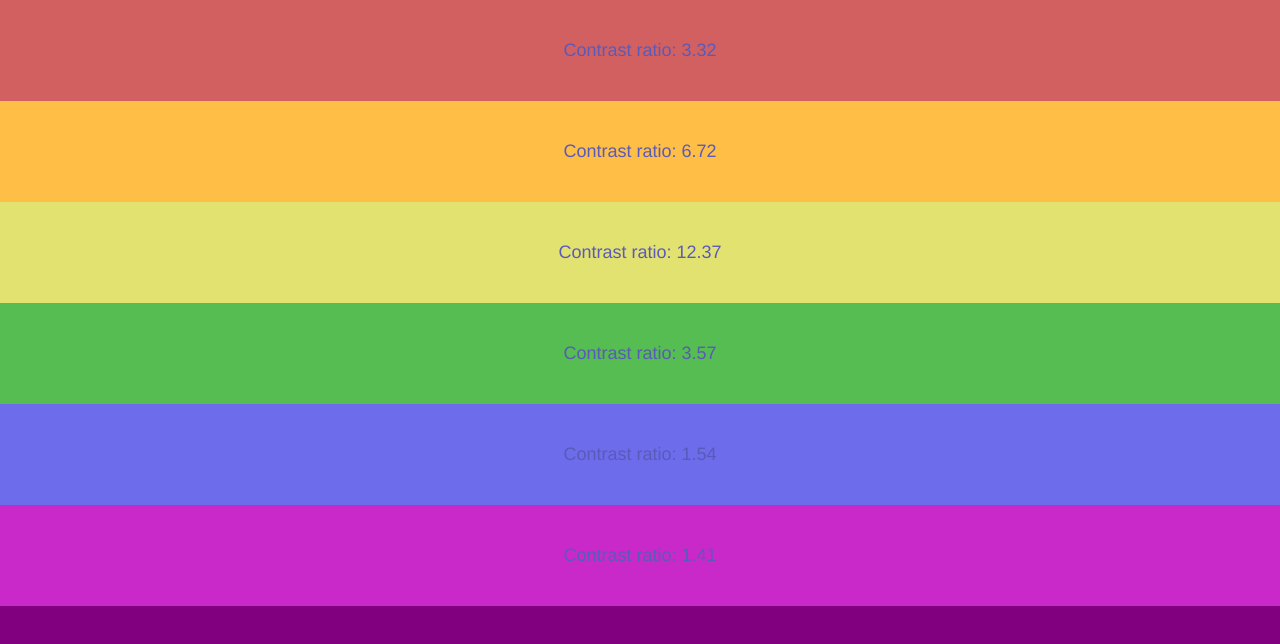
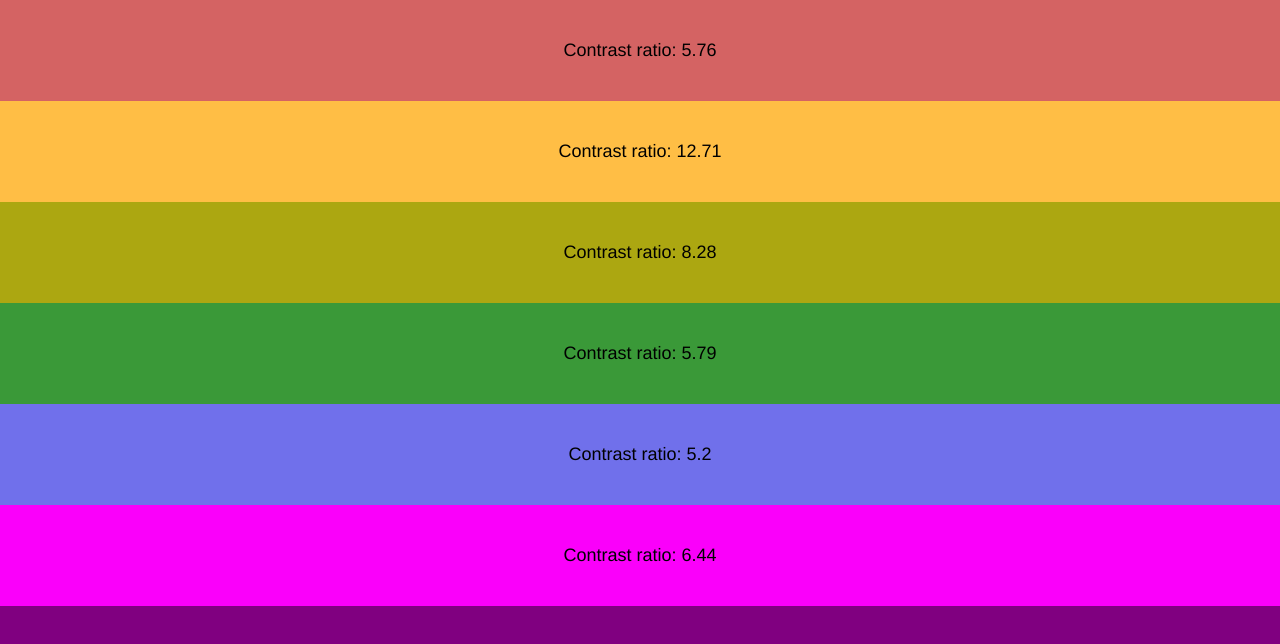
Before and after one commit to smithamaris/Lesson2Lab, a plain HTML site: page index.html in a window 1280 px wide. Drawn offline with Linux system fonts and the light colour scheme.

Commit message:
changed the ratios 4.5 or higher

```diff
--- a/index.css
+++ b/index.css
@@ -8,30 +8,30 @@ p {
     margin: 0;
     text-align: center;
     font-size: 18px;
-    background-color: #f53a3a;
+    background-color: #CA3F3F;
     padding-top: 40px;
     padding-bottom: 40px;
 }
 main {
     width: 100vw;
     height: 100vh;
-    color: #5a5ab9;
+    color: #000000;
 }
 .red {
-    background-color: #d36060;
+    background-color:#D46363;
 }
 .orange {
     background-color: #ffbe45;
 }
 .yellow {
-    background-color: #e2e271;
+    background-color: #ACA711;
 }
 .green {
-    background-color: #55bd51;
+    background-color: #3A9938;
 }
 .blue {
-    background-color: #6d6dec;
+    background-color: #7070EB;
 }
 .purple {
-    background-color: #ca29ca;
+    background-color: #FA00FA;
 }
--- a/index.html
+++ b/index.html
@@ -8,12 +8,12 @@
 </head>
 <body>
     <main>
-        <p class="red">Contrast ratio: 3.32</p>
-        <p class="orange">Contrast ratio: 6.72</p>
-        <p class="yellow">Contrast ratio: 12.37</p>
-        <p class="green">Contrast ratio: 3.57</p>
-        <p class="blue">Contrast ratio: 1.54</p>
-        <p class="purple">Contrast ratio: 1.41</p>
+        <p class="red">Contrast ratio: 5.76</p>
+        <p class="orange">Contrast ratio: 12.71</p>
+        <p class="yellow">Contrast ratio: 8.28</p>
+        <p class="green">Contrast ratio: 5.79</p>
+        <p class="blue">Contrast ratio: 5.2</p>
+        <p class="purple">Contrast ratio: 6.44</p>
     </main>
 </body>
 </html>
```
